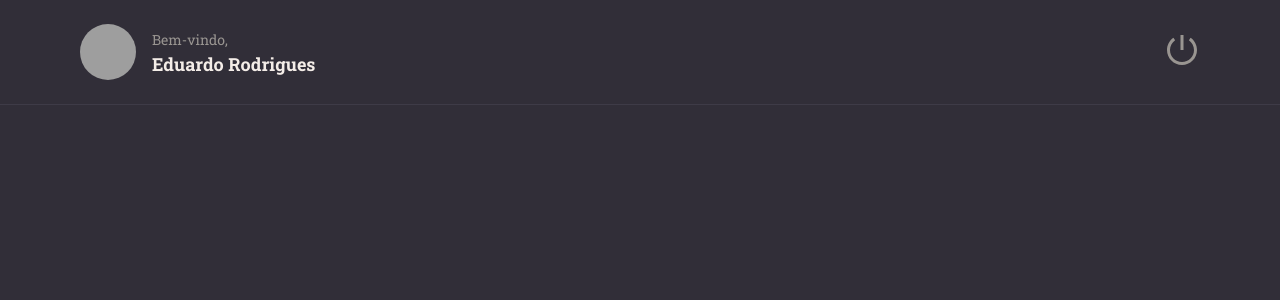
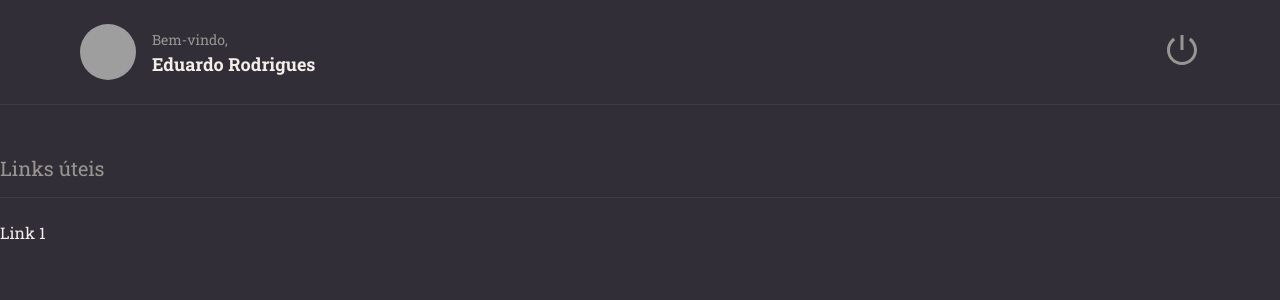
Before and after one commit to edurodrigues0/rocket-notes-web, a React (Vite) app: page / in a window 1280 px wide. Shown: the top 300 px of the page. Built offline with nearby package versions, Linux system fonts and the light colour scheme; grey boxes are pictures that could not be loaded.

Commit message:
feat: adicionando section

```diff
--- /dev/null
+++ b/src/components/Section/index.tsx
@@ -0,0 +1,16 @@
+import { ReactNode } from 'react'
+import { Container } from './styles'
+
+interface SectionProps {
+  title: string
+  children: ReactNode
+}
+
+export function Section({ title, children }: SectionProps) {
+  return (
+    <Container>
+      <h2>{title}</h2>
+      {children}
+    </Container>
+  )
+}
--- /dev/null
+++ b/src/components/Section/styles.ts
@@ -0,0 +1,19 @@
+import styled from 'styled-components'
+import theme from '../../styles/theme'
+
+export const Container = styled.section`
+  margin: 50px 0 28px;
+
+  > h2 {
+    border-bottom-width: 1px;
+    border-bottom-style: solid;
+    border-bottom-color: ${theme.COLORS.BACKGROUND_700};
+
+    padding-bottom: 16px;
+    margin-bottom: 24px;
+
+    color: ${theme.COLORS.GRAY_100};
+    font-size: 20px;
+    font-weight: 400;
+  }
+`
--- a/src/pages/Details/index.tsx
+++ b/src/pages/Details/index.tsx
@@ -1,10 +1,18 @@
 import { Header } from '../../components/Header'
-import { Container } from './styles'
+import { Section } from '../../components/Section'
+import { Container, Links } from './styles'
 
 export function Details() {
   return (
     <Container>
       <Header />
+      <Section title="Links úteis">
+        <Links>
+          <li>
+            <a href="#">Link 1</a>
+          </li>
+        </Links>
+      </Section>
     </Container>
   )
 }
--- a/src/pages/Details/styles.ts
+++ b/src/pages/Details/styles.ts
@@ -1,4 +1,5 @@
 import styled from 'styled-components'
+import theme from '../../styles/theme'
 
 export const Container = styled.div`
   width: 100%;
@@ -10,3 +11,15 @@
     'header'
     'content';
 `
+
+export const Links = styled.ul`
+  list-style: none;
+
+  > li {
+    margin-top: 12px;
+
+    a {
+      color: ${theme.COLORS.WHITE};
+    }
+  }
+`
```
